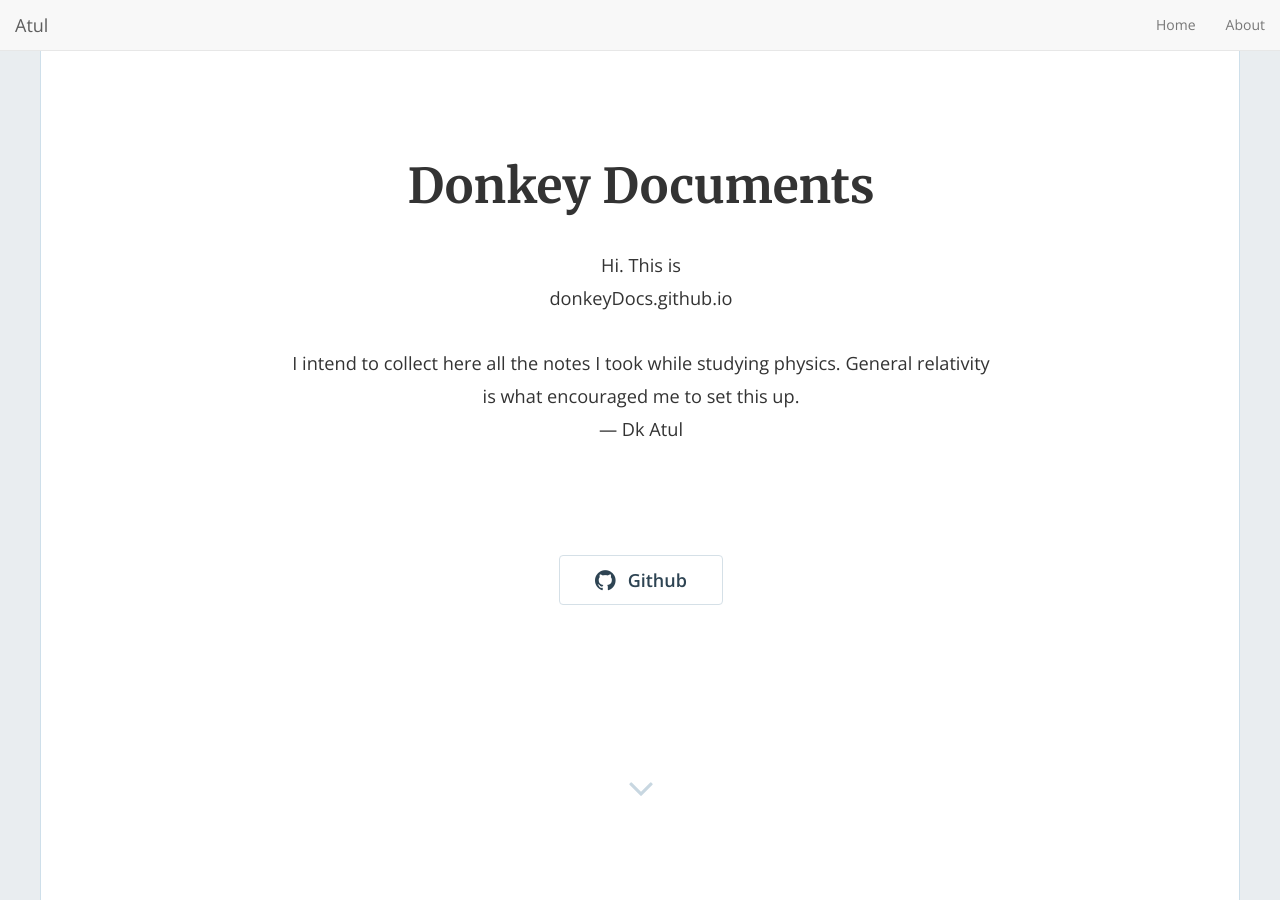
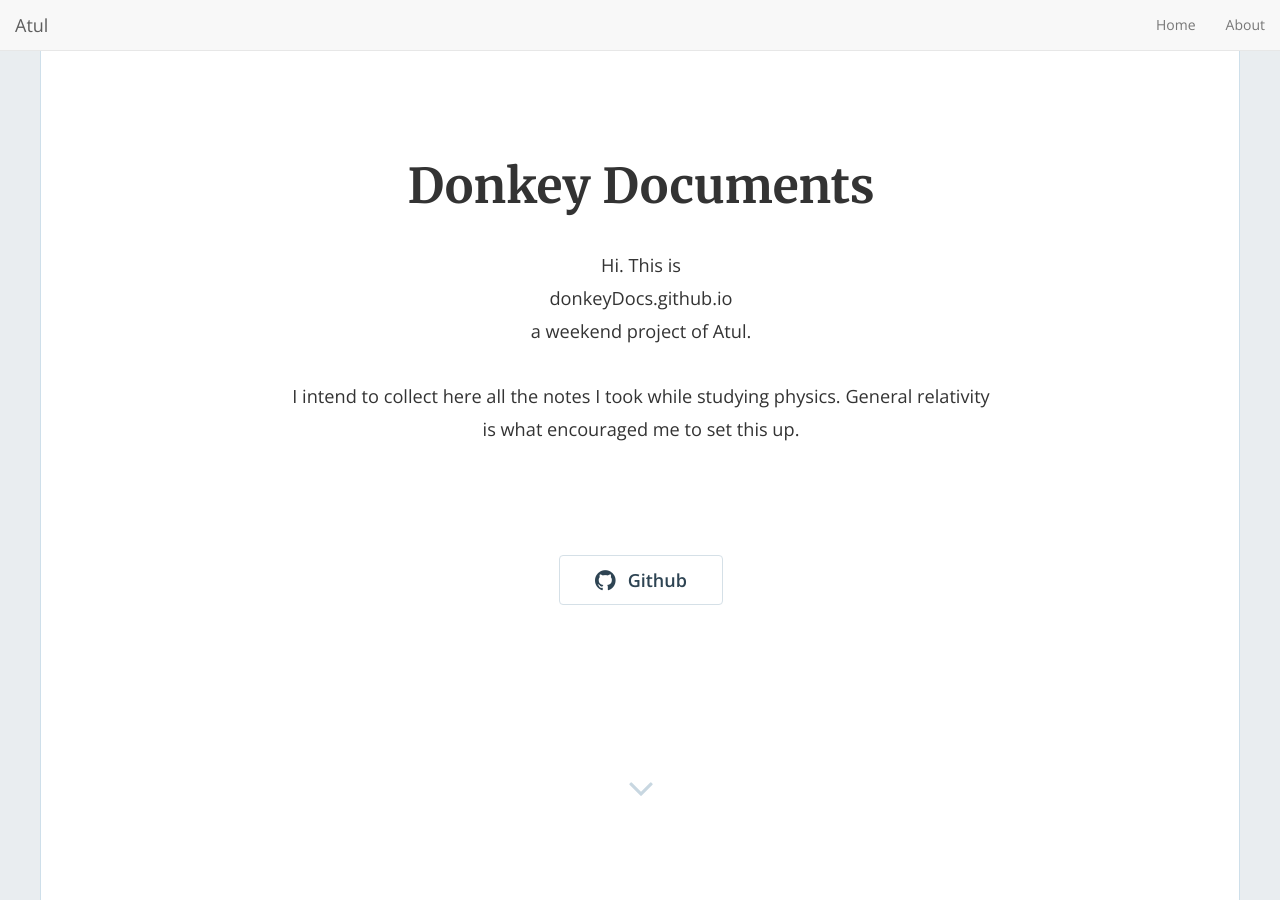
Before and after one commit to donkeyDocs/donkeyDocs.github.io, a Jekyll site: the page built from index.html, in a window 1280 px wide and 900 px high. Built offline with Jekyll 4.4.1, drawn with Linux system fonts in a browser that asks for light colours; nearby versions of some CDN libraries; the list of posts is cut into pages by our own code.

Commit message:
/ ‘_config.yml’

```diff
--- a/_config.yml
+++ b/_config.yml
@@ -15,7 +15,7 @@
 # in the templates via {{ site.myvariable }}.
 title: "Donkey Documents"
 email: 'atul.singh.arora@gmail.com'
-description: "Hi. This is <br/> donkeyDocs.github.io <br/> <br/> I intend to collect here all the notes I took while studying physics. General relativity is what encouraged me to set this up. <br/> — Dk Atul"
+description: "Hi. This is <br/> donkeyDocs.github.io <br/> a weekend project of Atul. <br/> <br/> I intend to collect here all the notes I took while studying physics. General relativity is what encouraged me to set this up."
 baseurl: "" # the subpath of your site, e.g. /blog
 url: "http://atulsingharora.github.io/" # the base hostname & protocol for your site, e.g. http://example.com
 twitter_username: ''
```
